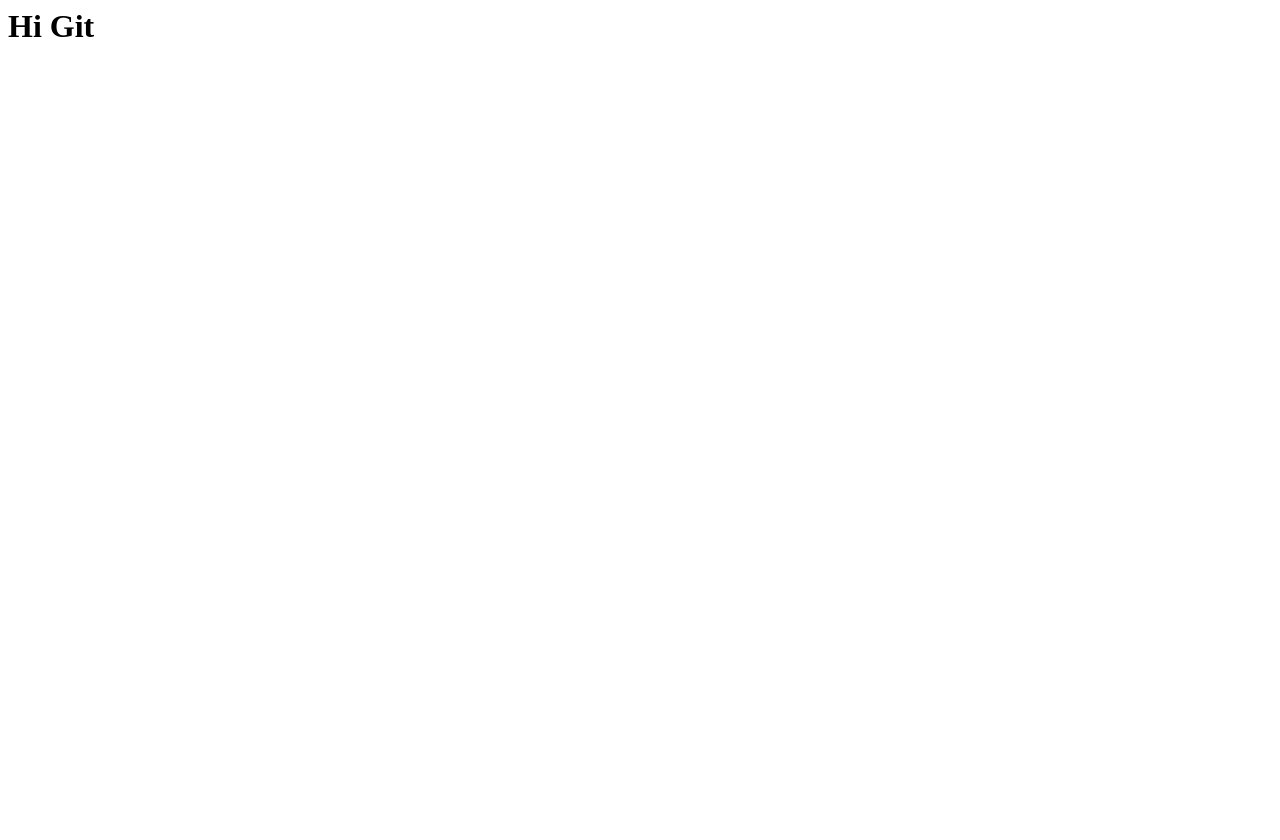
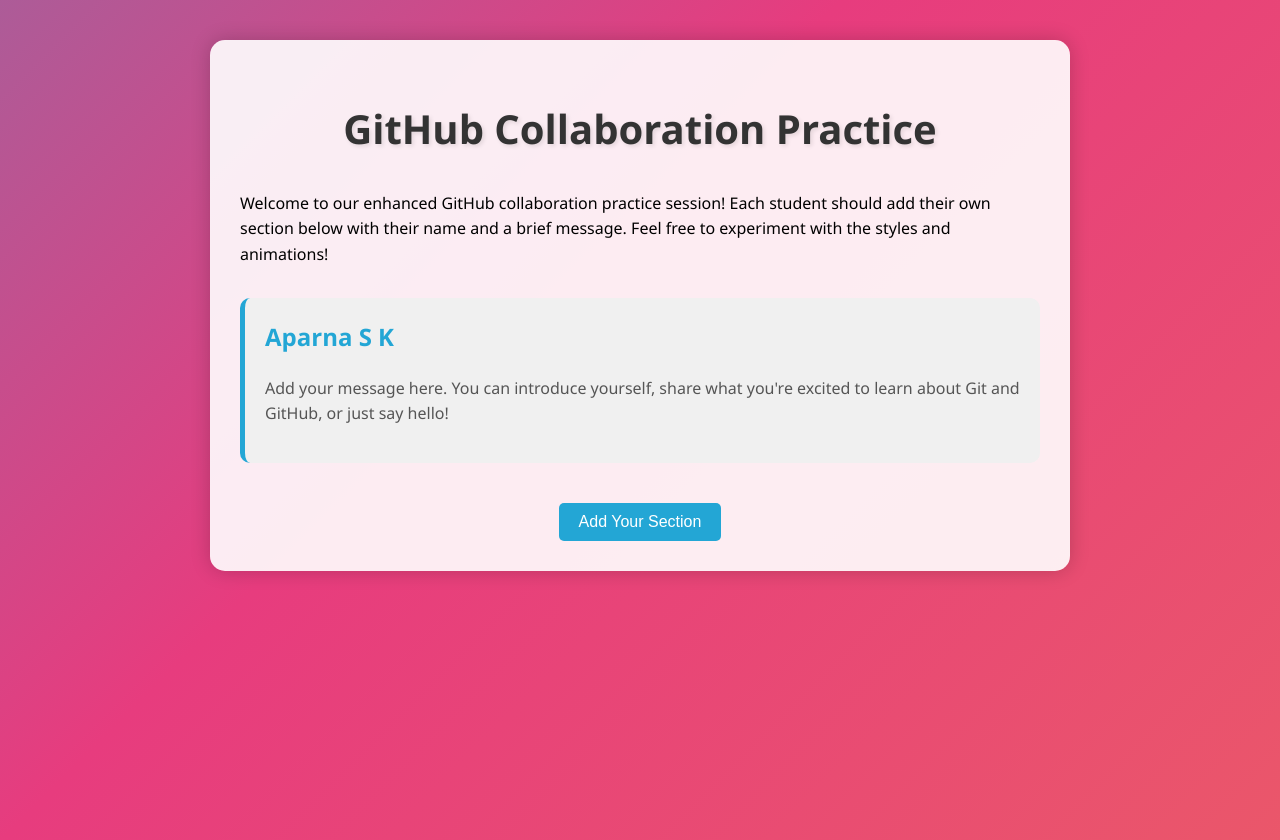
Before and after one commit to Aparna387/github_session, a plain HTML site: page indux.html in a window 1280 px wide. Before the commit the page ends 800 px from the top, so only its background shows below. Drawn offline with Linux system fonts and the light colour scheme.

Commit message:
added my name

```diff
--- a/indux.html
+++ b/indux.html
@@ -1,6 +1,117 @@
-<html>
-<head></head>
+<!DOCTYPE html>
+<html lang="en">
+<head>
+    <meta charset="UTF-8">
+    <meta name="viewport" content="width=device-width, initial-scale=1.0">
+    <title>GitHub Collaboration Practice</title>
+</head>
 <body>
-<h1>Hi Git</h1>
+    <div class="container fade-in">
+        <h1>GitHub Collaboration Practice</h1>
+        <p>Welcome to our enhanced GitHub collaboration practice session! Each student should add their own section below with their name and a brief message. Feel free to experiment with the styles and animations!</p>
+
+        <div class="student-section">
+            <h2>Aparna S K</h2>
+            <p>Add your message here. You can introduce yourself, share what you're excited to learn about Git and GitHub, or just say hello!</p>
+        </div>
+
+        <!-- More student sections will be added here -->
+
+        <div class="add-section">
+            <button class="add-button">Add Your Section</button>
+        </div>
+    </div>
+
+    <script>
+        document.querySelector('.add-button').addEventListener('click', function() {
+            const newSection = document.createElement('div');
+            newSection.className = 'student-section fade-in';
+            newSection.innerHTML = `
+                <h2>New Student</h2>
+                <p>Replace this text with your own message!</p>
+            `;
+            document.querySelector('.container').insertBefore(newSection, this.parentNode);
+        });
+    </script>
+     <style>
+        @keyframes gradientBG {
+            0% {background-position: 0% 50%;}
+            50% {background-position: 100% 50%;}
+            100% {background-position: 0% 50%;}
+        }
+
+        body {
+            font-family: 'Segoe UI', Tahoma, Geneva, Verdana, sans-serif;
+            line-height: 1.6;
+            margin: 0;
+            padding: 20px;
+            background: linear-gradient(-45deg, #ee7752, #e73c7e, #23a6d5, #23d5ab);
+            background-size: 400% 400%;
+            animation: gradientBG 15s ease infinite;
+            min-height: 100vh;
+        }
+        .container {
+            max-width: 800px;
+            margin: 20px auto;
+            background: rgba(255, 255, 255, 0.9);
+            padding: 30px;
+            border-radius: 15px;
+            box-shadow: 0 0 20px rgba(0,0,0,0.2);
+            transition: transform 0.3s ease;
+        }
+        .container:hover {
+            transform: scale(1.02);
+        }
+        h1 {
+            color: #333;
+            text-align: center;
+            margin-bottom: 30px;
+            font-size: 2.5em;
+            text-shadow: 2px 2px 4px rgba(0,0,0,0.1);
+        }
+        .student-section {
+            margin-top: 30px;
+            padding: 20px;
+            background-color: #f0f0f0;
+            border-radius: 10px;
+            transition: all 0.3s ease;
+            border-left: 5px solid #23a6d5;
+        }
+        .student-section:hover {
+            box-shadow: 0 5px 15px rgba(0,0,0,0.1);
+            transform: translateY(-5px);
+        }
+        .student-section h2 {
+            color: #23a6d5;
+            margin-top: 0;
+        }
+        .student-section p {
+            color: #555;
+        }
+        .add-section {
+            text-align: center;
+            margin-top: 40px;
+        }
+        .add-button {
+            padding: 10px 20px;
+            font-size: 1em;
+            background-color: #23a6d5;
+            color: white;
+            border: none;
+            border-radius: 5px;
+            cursor: pointer;
+            transition: background-color 0.3s ease;
+        }
+        .add-button:hover {
+            background-color: #1b8ab2;
+        }
+        @keyframes fadeIn {
+            from { opacity: 0; }
+            to { opacity: 1; }
+        }
+        .fade-in {
+            animation: fadeIn 1s ease-out;
+        }
+    </style>
 </body>
 </html>
```
